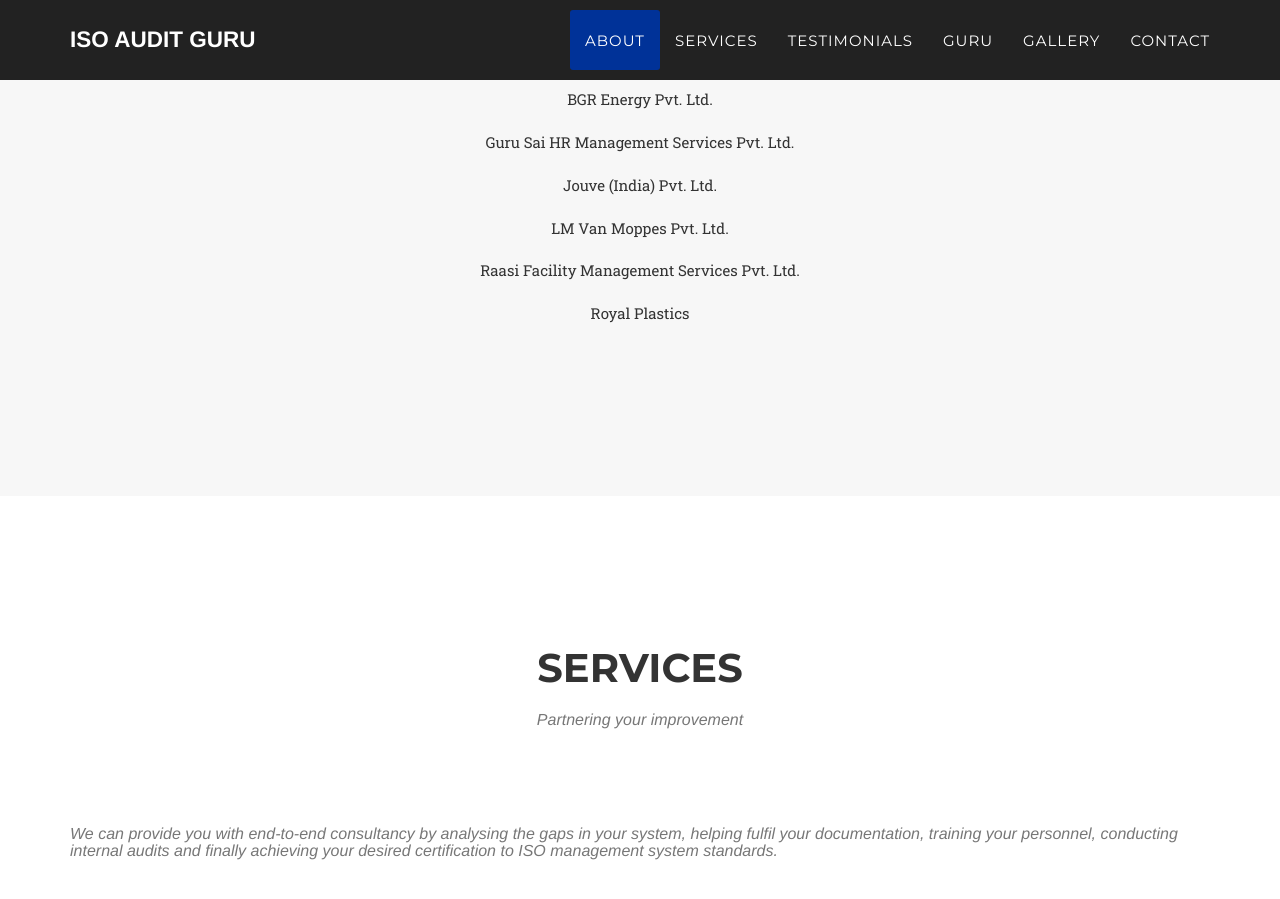
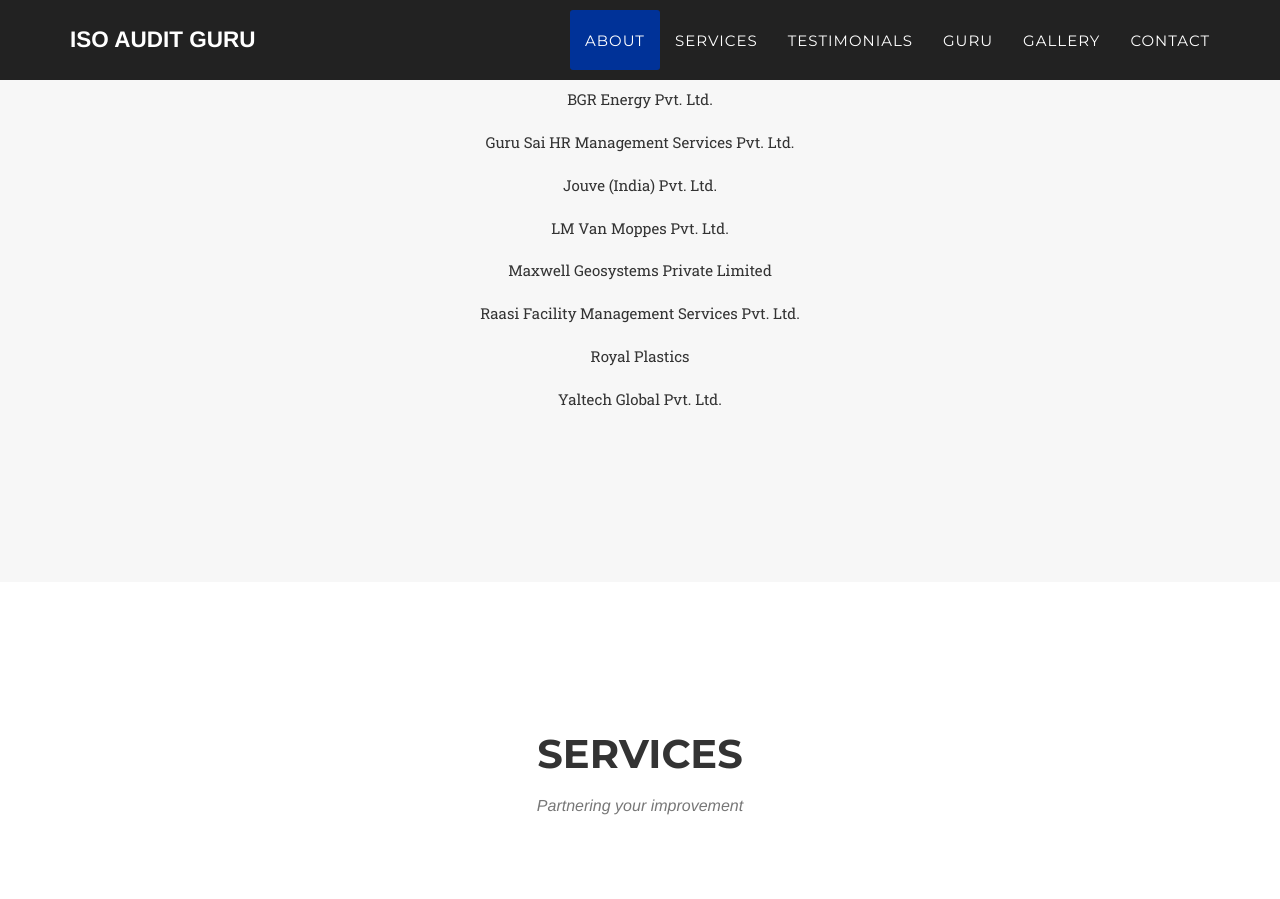
Before and after one commit to ISO-Audit-Guru/ISO-Audit-Guru.github.io, a Jekyll site: the page built from index.html, in a window 1280 px wide and 900 px high, scrolled down 2541 px. Built offline with Jekyll 4.4.1, drawn with Linux system fonts in a browser that asks for light colours; nearby versions of some CDN libraries; some web fonts are replaced.

Commit message:
Update about.html
Added Maxwell Geosystems and Yaltech Global to the list.

```diff
--- a/_includes/about.html
+++ b/_includes/about.html
@@ -119,7 +119,9 @@
                     <div class="row text-center">Guru Sai HR Management Services Pvt. Ltd.</div><br>
                     <div class="row text-center">Jouve (India) Pvt. Ltd.</div><br>
                     <div class="row text-center">LM Van Moppes Pvt. Ltd.</div><br>
+                    <div class="row text-center">Maxwell Geosystems Private Limited</div><br>
                     <div class="row text-center">Raasi Facility Management Services Pvt. Ltd.</div><br>
                     <div class="row text-center">Royal Plastics</div><br>
+                    <div class="row text-center">Yaltech Global Pvt. Ltd.</div><br>
     </div>
 </section>
```
